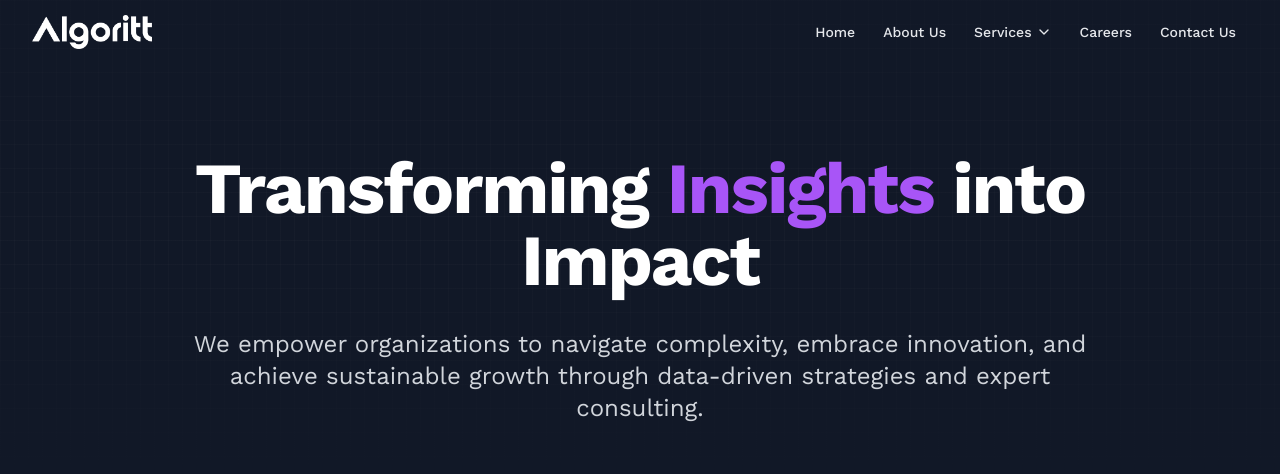
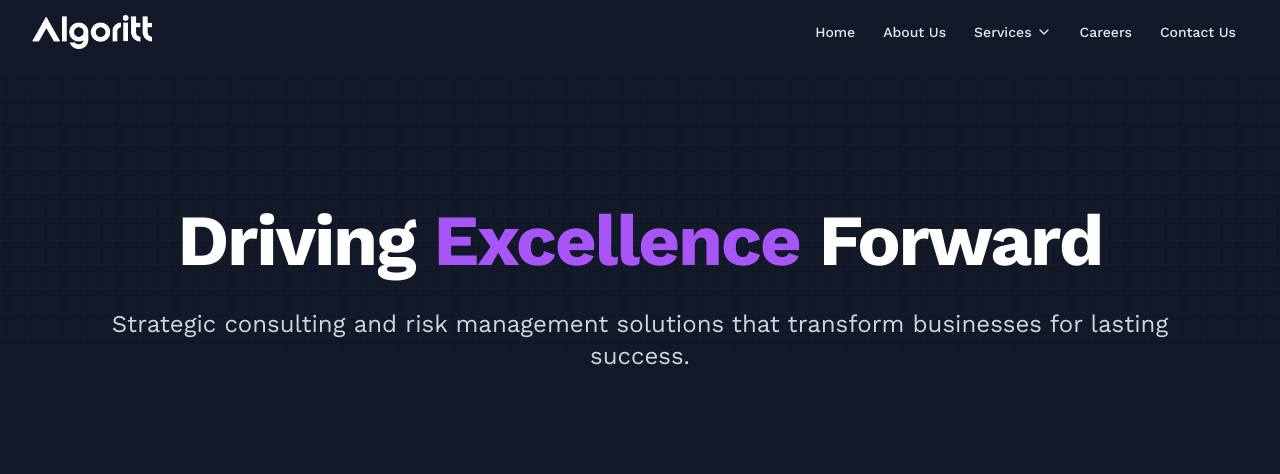
Before and after one commit to algoritt/algoritt-website, a Next.js app: page /about in a window 1280 px wide. Shown: the top 474 px of the page. Built offline with nearby package versions, Linux system fonts and the light colour scheme.

Commit message:
refactor(about): adjust hero section text and container width

```diff
--- a/app/about/page.tsx
+++ b/app/about/page.tsx
@@ -24,13 +24,13 @@ export default function AboutPage() {
             initial={{ opacity: 0, y: 20 }}
             animate={{ opacity: 1, y: 0 }}
             transition={{ duration: 0.8 }}
-            className="max-w-4xl mx-auto text-center"
+            className="max-w-6xl mx-auto text-center"
           >
             <h1 className="text-6xl md:text-7xl font-bold tracking-tight text-white mb-8">
-              Transforming <span className="text-purple-500">Insights</span> into Impact
+              Driving <span className="text-purple-500">Excellence</span> Forward
             </h1>
             <p className="text-xl md:text-2xl text-gray-300 leading-relaxed">
-              We empower organizations to navigate complexity, embrace innovation, and achieve sustainable growth through data-driven strategies and expert consulting.
+              Strategic consulting and risk management solutions that transform businesses for lasting success.
             </p>
           </motion.div>
         </div>
```
